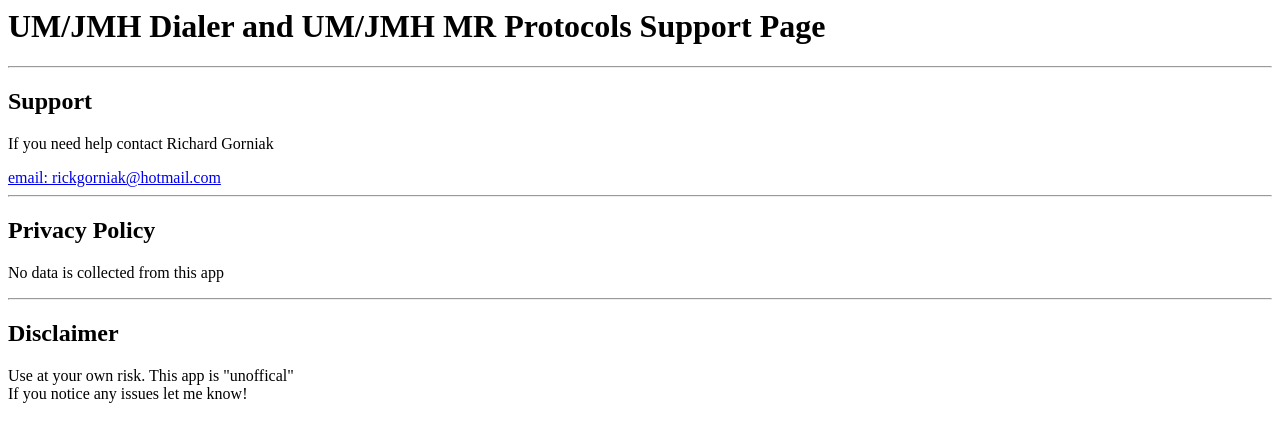
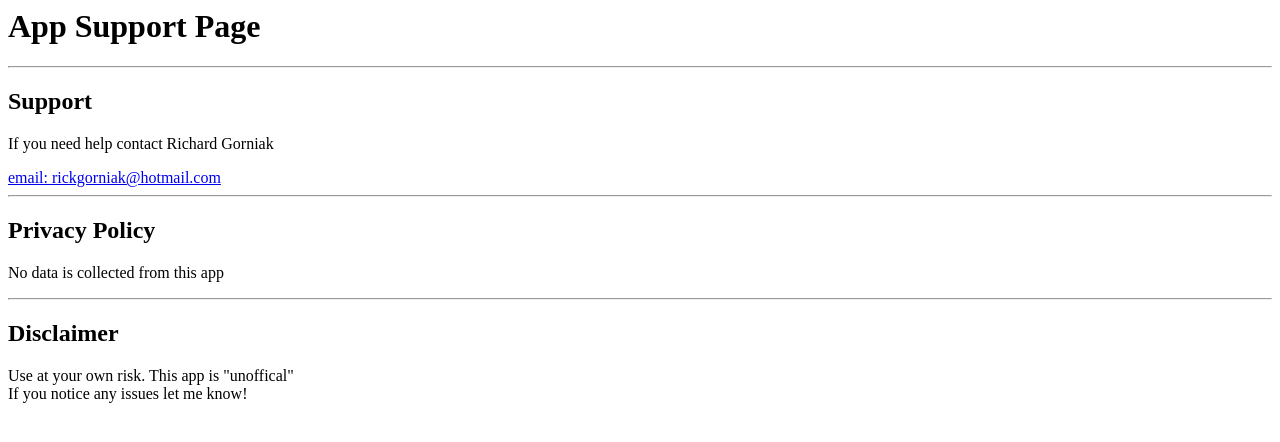
Before and after one commit to rgorniak/rgorniak.github.io, a plain HTML site: page docs/index.html in a window 1280 px wide. Drawn offline with Linux system fonts and the light colour scheme.

Commit message:
Update index.html

```diff
--- a/docs/index.html
+++ b/docs/index.html
@@ -1,4 +1,4 @@
-<h1> UM/JMH Dialer and UM/JMH MR Protocols Support Page</h1>
+<h1> App Support Page</h1>
 <hr>
 <h2>Support</h2>
 <p> If you need help contact Richard Gorniak</p>
```
